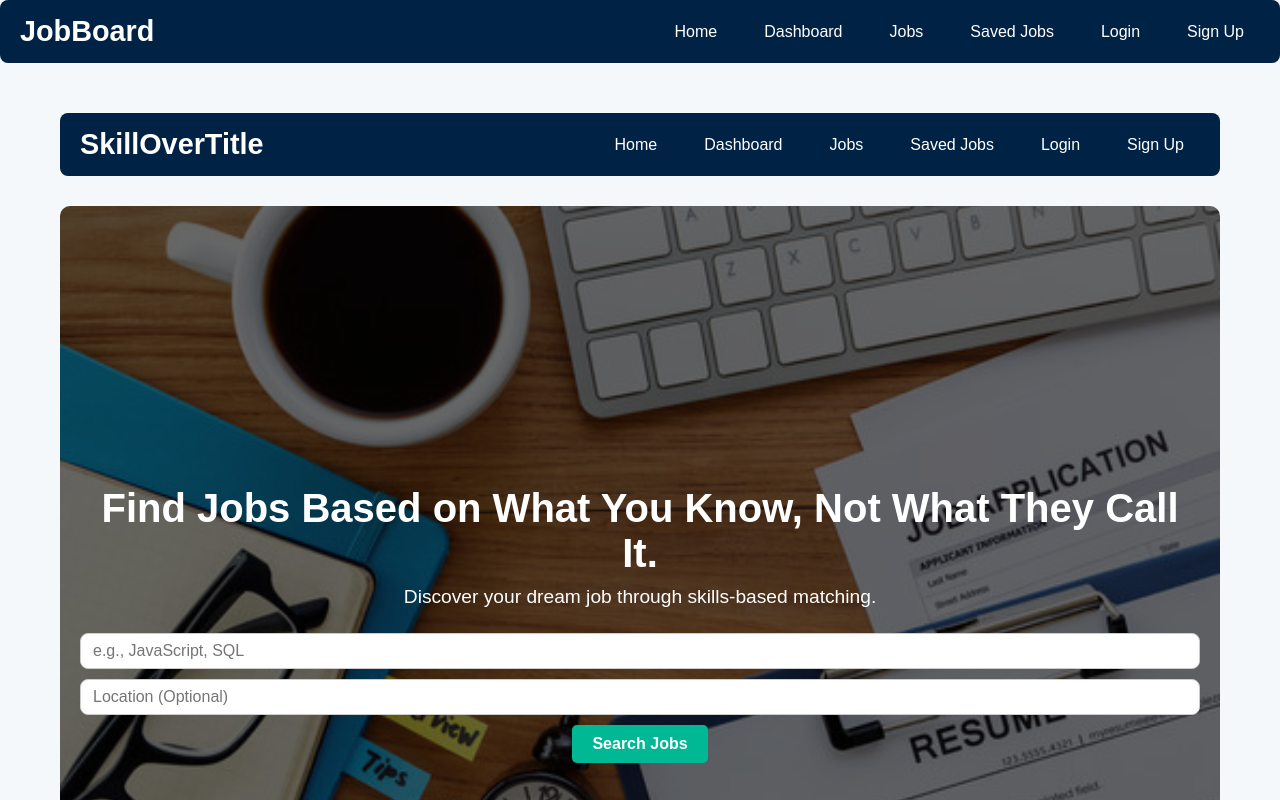
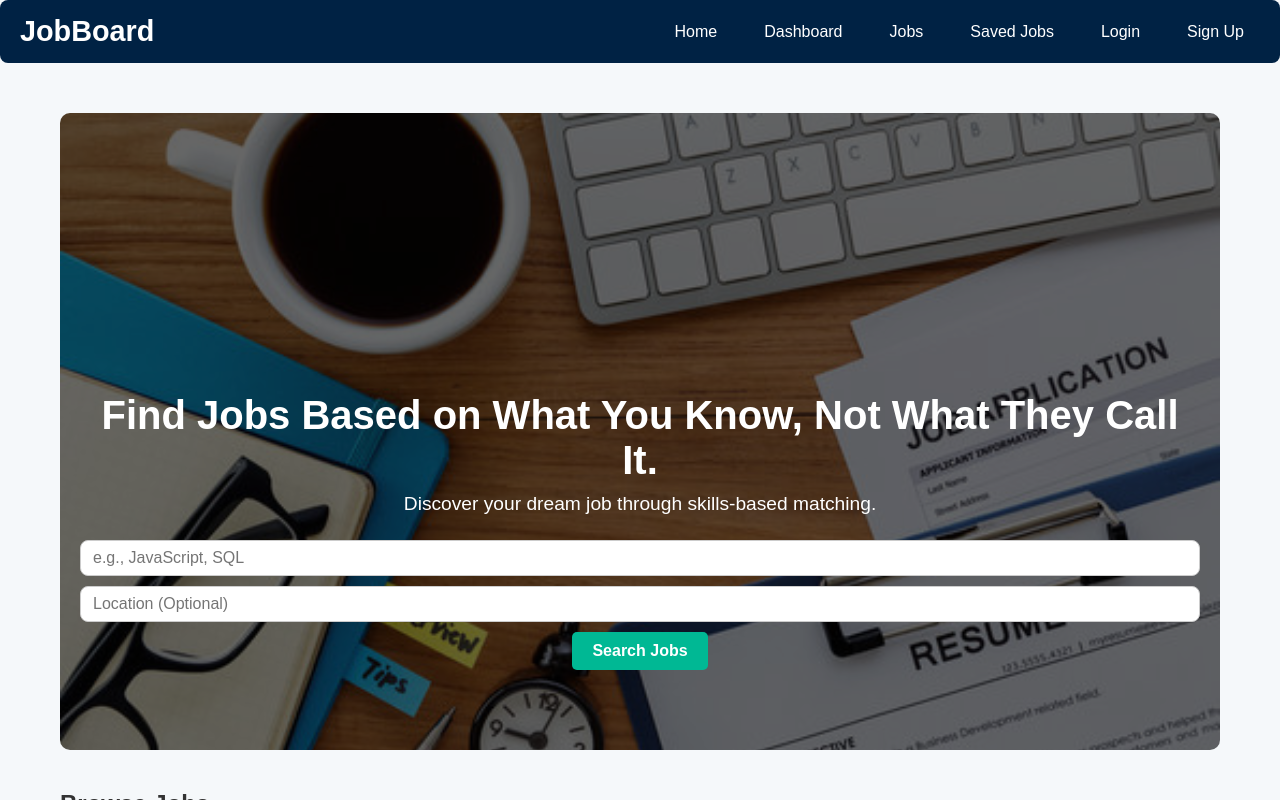
Before and after one commit to Nikhiluppen/jobportal, a React (Vite) app: page / in a window 1280 px wide. Shown: the top 800 px of the page. Built offline with nearby package versions, Linux system fonts and the light colour scheme.

Commit message:
dashboardhomepage

```diff
--- a/src/pages/Home.jsx
+++ b/src/pages/Home.jsx
@@ -7,7 +7,7 @@ const Home = () => {
   return (
     <div className="home-wrapper">
       {/* Navbar */}
-      <nav className="navbar">
+      {/* <nav className="navbar">
         <div className="logo">SkillOverTitle</div>
         <ul className="nav-links">
           <li><Link to="/">Home</Link></li>
@@ -17,7 +17,7 @@ const Home = () => {
           <li><Link to="/login">Login</Link></li>
           <li><Link to="/signup">Sign Up</Link></li>
         </ul>
-      </nav>
+      </nav> */}
 
       {/* Hero Section with Background Image */}
       <section
```
